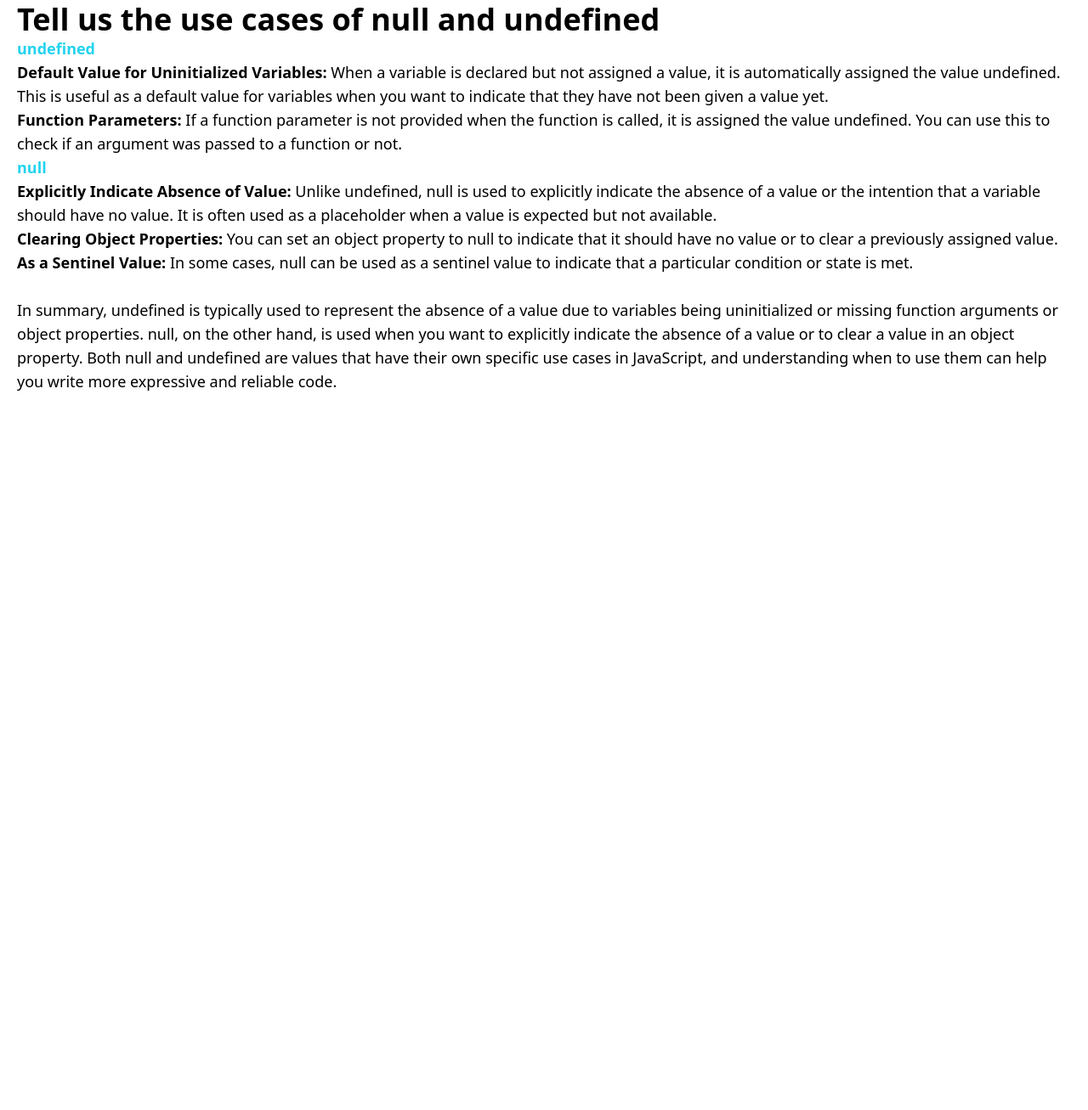
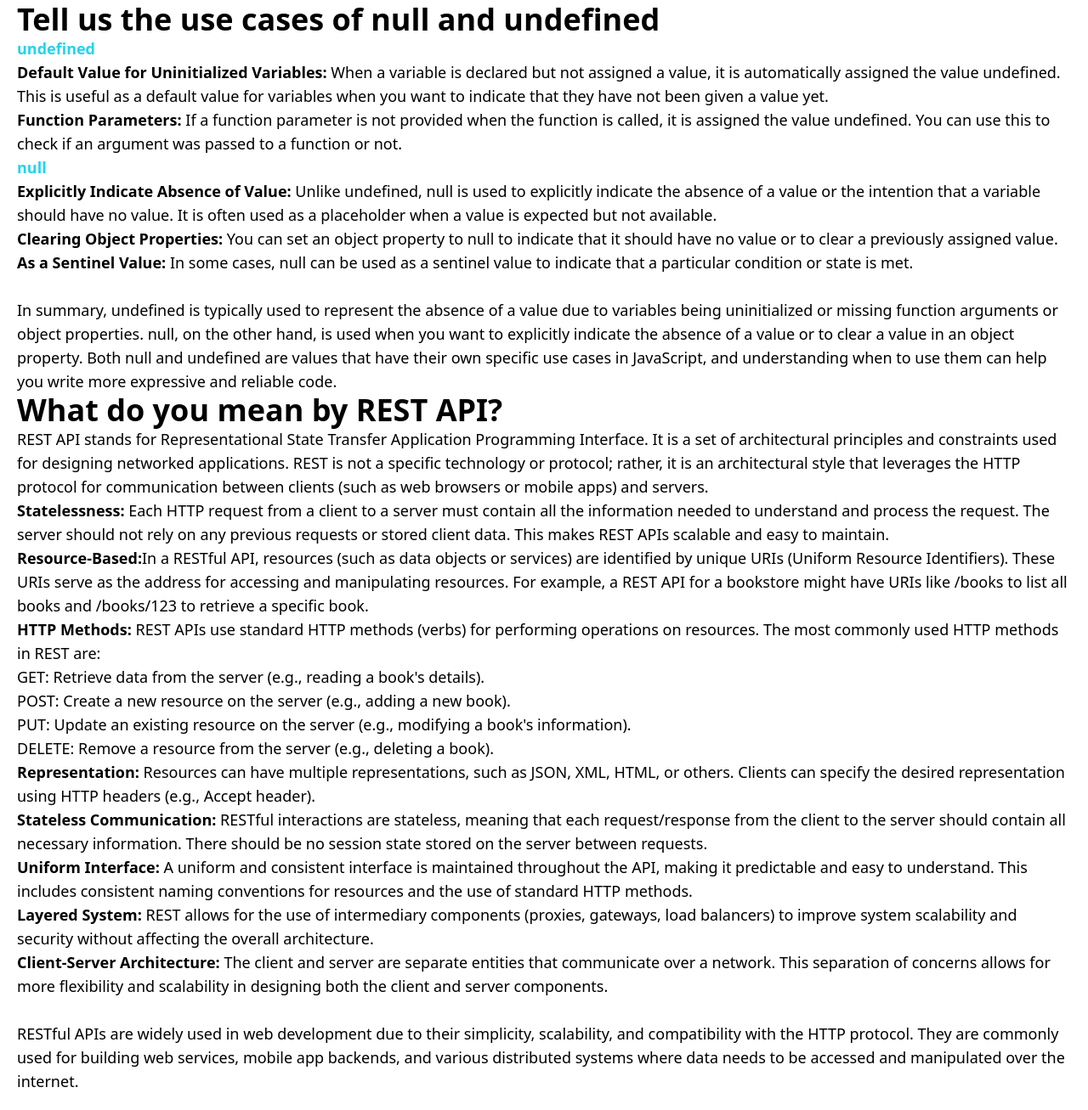
Before and after one commit to smile995/PH-Tube-Video-Platform, a plain HTML site: page blog.html in a window 1280 px wide. Shown: the part 621-1928 px from the top of the page at 85% size. Before the commit the page ends 1104 px from the top, so only its background shows below. Drawn offline with nearby package versions, Linux system fonts and the light colour scheme.

Commit message:
seventh sommit

```diff
--- a/blog.html
+++ b/blog.html
@@ -51,15 +51,60 @@
         <h1 class="text-4xl font-bold">Tell us the use cases of null and undefined</h1>
         <div>
             <p class="font-semibold text-lg text-cyan-400">undefined</p>
-            <p><span class="font-semibold">Default Value for Uninitialized Variables:</span> When a variable is declared but not assigned a value, it is automatically assigned the value undefined. This is useful as a default value for variables when you want to indicate that they have not been given a value yet.</p>
-            <p><span class="font-semibold">Function Parameters:</span> If a function parameter is not provided when the function is called, it is assigned the value undefined. You can use this to check if an argument was passed to a function or not.</p>
+            <p><span class="font-semibold">Default Value for Uninitialized Variables:</span> When a variable is declared
+                but not assigned a value, it is automatically assigned the value undefined. This is useful as a default
+                value for variables when you want to indicate that they have not been given a value yet.</p>
+            <p><span class="font-semibold">Function Parameters:</span> If a function parameter is not provided when the
+                function is called, it is assigned the value undefined. You can use this to check if an argument was
+                passed to a function or not.</p>
         </div>
         <div>
             <p class="font-semibold text-lg text-cyan-400">null</p>
-            <p><span class="font-semibold">Explicitly Indicate Absence of Value:</span> Unlike undefined, null is used to explicitly indicate the absence of a value or the intention that a variable should have no value. It is often used as a placeholder when a value is expected but not available.</p>
-            <p><span class="font-semibold">Clearing Object Properties:</span> You can set an object property to null to indicate that it should have no value or to clear a previously assigned value.</p>
-            <p><span class="font-semibold">As a Sentinel Value:</span> In some cases, null can be used as a sentinel value to indicate that a particular condition or state is met.</p> <br>
-            <p>In summary, undefined is typically used to represent the absence of a value due to variables being uninitialized or missing function arguments or object properties. null, on the other hand, is used when you want to explicitly indicate the absence of a value or to clear a value in an object property. Both null and undefined are values that have their own specific use cases in JavaScript, and understanding when to use them can help you write more expressive and reliable code.
+            <p><span class="font-semibold">Explicitly Indicate Absence of Value:</span> Unlike undefined, null is used
+                to explicitly indicate the absence of a value or the intention that a variable should have no value. It
+                is often used as a placeholder when a value is expected but not available.</p>
+            <p><span class="font-semibold">Clearing Object Properties:</span> You can set an object property to null to
+                indicate that it should have no value or to clear a previously assigned value.</p>
+            <p><span class="font-semibold">As a Sentinel Value:</span> In some cases, null can be used as a sentinel
+                value to indicate that a particular condition or state is met.</p> <br>
+            <p>In summary, undefined is typically used to represent the absence of a value due to variables being
+                uninitialized or missing function arguments or object properties. null, on the other hand, is used when
+                you want to explicitly indicate the absence of a value or to clear a value in an object property. Both
+                null and undefined are values that have their own specific use cases in JavaScript, and understanding
+                when to use them can help you write more expressive and reliable code.
+            </p>
+        </div>
+    </section>
+    <section>
+        <h1 class="text-4xl font-bold">What do you mean by REST API?</h1>
+        <div>
+            <p>REST API stands for Representational State Transfer Application Programming Interface. It is a set of
+                architectural principles and constraints used for designing networked applications. REST is not a
+                specific technology or protocol; rather, it is an architectural style that leverages the HTTP protocol
+                for communication between clients (such as web browsers or mobile apps) and servers.</p>
+            <p><span class="font-semibold">Statelessness: </span>Each HTTP request from a client to a server must
+                contain all the information needed to understand and process the request. The server should not rely on
+                any previous requests or stored client data. This makes REST APIs scalable and easy to maintain.</p>
+            <p><span class="font-semibold">Resource-Based:</span>In a RESTful API, resources (such as data objects or
+                services) are identified by unique URIs (Uniform Resource Identifiers). These URIs serve as the address
+                for accessing and manipulating resources. For example, a REST API for a bookstore might have URIs like
+                /books to list all books and /books/123 to retrieve a specific book.</p>
+            <p><span class="font-semibold">HTTP Methods:</span> REST APIs use standard HTTP methods (verbs) for
+                performing operations on resources. The most commonly used HTTP methods in REST are:
+
+            <p>GET: Retrieve data from the server (e.g., reading a book's details).</p>
+            <p>POST: Create a new resource on the server (e.g., adding a new book).</p>
+            <p>PUT: Update an existing resource on the server (e.g., modifying a book's information).</p>
+            <p>DELETE: Remove a resource from the server (e.g., deleting a book).</p>
+            </p>
+            <p><span class="font-semibold">Representation:</span> Resources can have multiple representations, such as JSON, XML, HTML, or others. Clients can specify the desired representation using HTTP headers (e.g., Accept header).
+            </p>
+            <p><span class="font-semibold">Stateless Communication:</span> RESTful interactions are stateless, meaning that each request/response from the client to the server should contain all necessary information. There should be no session state stored on the server between requests.
+            </p>
+            <p><span class="font-semibold">Uniform Interface: </span>A uniform and consistent interface is maintained throughout the API, making it predictable and easy to understand. This includes consistent naming conventions for resources and the use of standard HTTP methods.</p>
+            <p><span class="font-semibold">Layered System: </span>REST allows for the use of intermediary components (proxies, gateways, load balancers) to improve system scalability and security without affecting the overall architecture.</p>
+            <p><span class="font-semibold">Client-Server Architecture:</span> The client and server are separate entities that communicate over a network. This separation of concerns allows for more flexibility and scalability in designing both the client and server components.</p> <br>
+            <p>RESTful APIs are widely used in web development due to their simplicity, scalability, and compatibility with the HTTP protocol. They are commonly used for building web services, mobile app backends, and various distributed systems where data needs to be accessed and manipulated over the internet.
             </p>
         </div>
     </section>
--- a/index.js
+++ b/index.js
@@ -25,7 +25,7 @@ const videoDisplay = async(categoryid) => {
         console.log(video);
         const videoDiv=document.createElement("div");
         videoDiv.innerHTML=`
-        <figure><img  src="${video.thumbnail}" alt="Shoes" /></figure>
+        <figure><img src="${video.thumbnail}" alt="Shoes" /></figure>
                 <div class="card-body">
                   <div class="flex items-start">
                     <div class="flex items-start ">
```
Also changed, not shown: index.html (+1 -28 lines).
